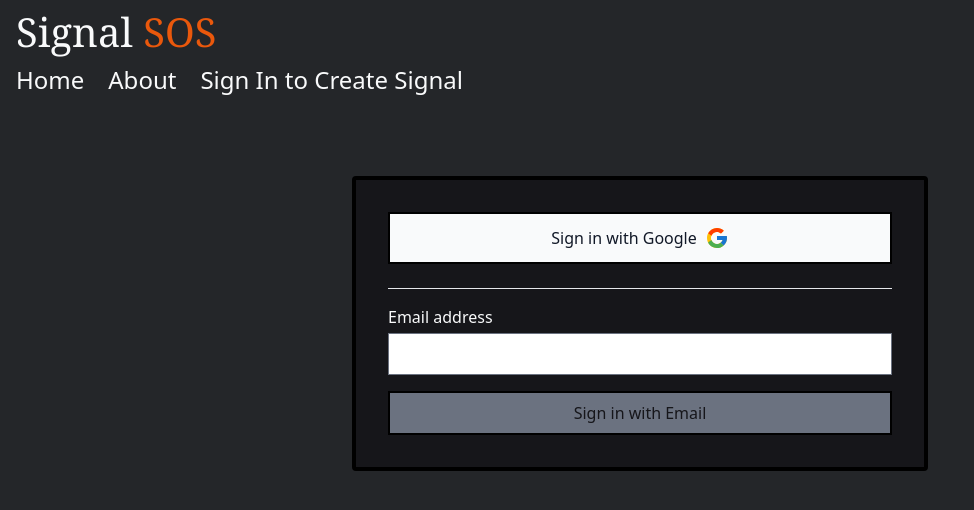
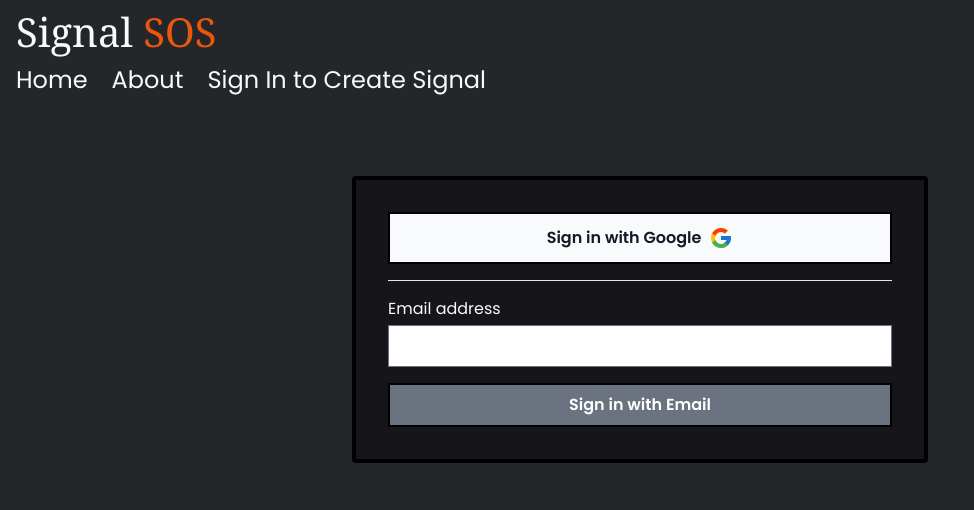
Before and after one commit to arzivre/signal-sos, a Next.js app: page /signin in a window 1280 px wide. Shown: the top 510 px of the page, without its empty margins (0-974 px from the left). Built offline with nearby package versions, Linux system fonts and the light colour scheme; no server answers.

Commit message:
refactor(ui): add font

```diff
--- /dev/null
+++ b/src/pages/_document.tsx
@@ -0,0 +1,22 @@
+import Document, { Html, Head, Main, NextScript } from 'next/document'
+
+class MyDocument extends Document {
+  render() {
+    return (
+      <Html lang='id'>
+        <Head>
+          <link
+            href='https://fonts.googleapis.com/css2?family=Poppins:ital,wght@0,100;0,200;0,300;0,400;0,500;0,600;0,700;0,800;0,900;1,100;1,200;1,300;1,400;1,500;1,600;1,700;1,800;1,900&display=swap'
+            rel='stylesheet'
+          />
+        </Head>
+        <body className='font-sans'>
+          <Main />
+          <NextScript />
+        </body>
+      </Html>
+    )
+  }
+}
+
+export default MyDocument
--- a/src/pages/signin.tsx
+++ b/src/pages/signin.tsx
@@ -14,14 +14,13 @@
         >
           <button
             onClick={() => signIn('google')}
-            className='w-full border-2 border-black bg-gray-50 px-4 py-3
+            className='w-full mb-4 font-semibold border-2 border-black bg-gray-50 px-4 py-3
               text-gray-900 hover:bg-gray-400'
           >
             <span className='flex justify-center'>
               Sign in with Google <FcGoogle size={24} className='ml-2' />
             </span>
           </button>
-          <br />
           <hr />
           <form
             method='post'
@@ -31,11 +30,16 @@
             <input name='csrfToken' type='hidden' defaultValue={csrfToken} />
             <label className='my-4'>
               <span className='mb-1 block'>Email address </span>
-              <input type='email' id='email' name='email' className='w-full text-black' />
+              <input
+                type='email'
+                id='email'
+                name='email'
+                className='w-full text-black'
+              />
             </label>
             <button
               type='submit'
-              className='border-2 border-black bg-gray-500 py-2 text-hitam hover:bg-white'
+              className='border-2 border-black bg-gray-500 py-2 font-semibold text-white hover:bg-white hover:text-hitam'
             >
               Sign in with Email
             </button>
--- a/tailwind.config.js
+++ b/tailwind.config.js
@@ -1,10 +1,14 @@
 /** @type {import('tailwindcss').Config} */
+const defaultTheme = require('tailwindcss/defaultTheme')
 
 module.exports = {
   mode: 'jit',
   content: ['./src/**/*.{js,ts,jsx,tsx}'],
   theme: {
     extend: {
+      fontFamily: {
+        sans: ['Poppins', ...defaultTheme.fontFamily.sans],
+      },
       colors: {
         hitam: '#16161a',
         ungu: '#7f5af0',
```
